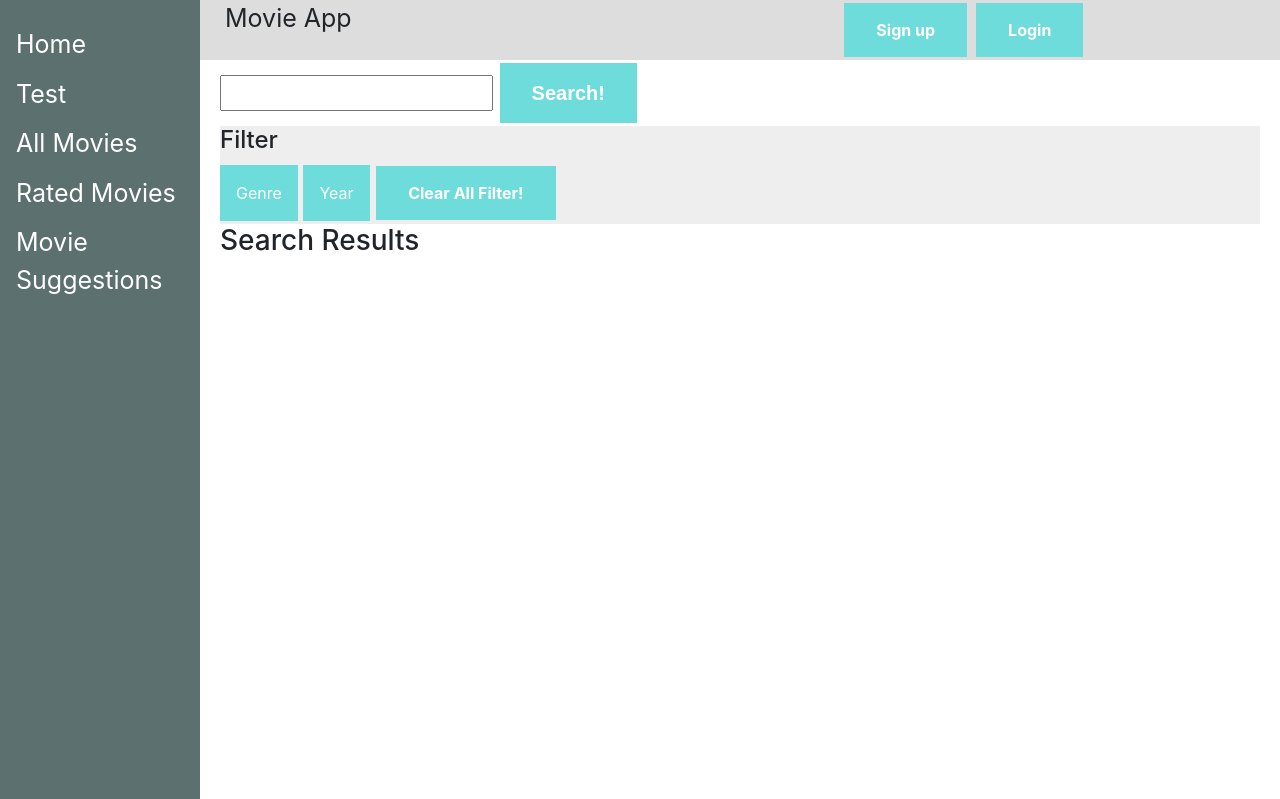
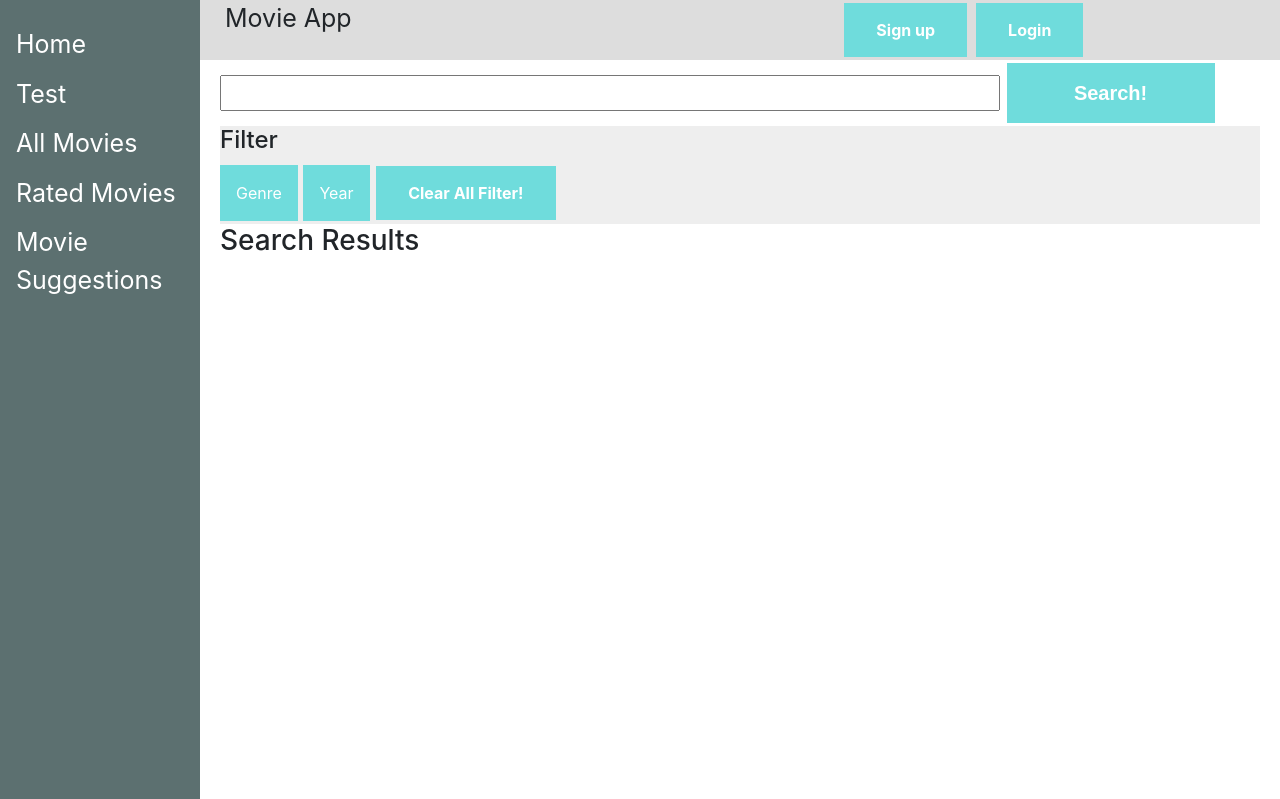
Before and after one commit to KarstenPoddig/django_movie_project, a Django app: page /movie_app/movies/ in a window 1280 px wide. Run offline with Django 3.2, Linux system fonts and the light colour scheme; data that the repository does not hold is empty; some libraries are stand-ins or nearby versions.

Commit message:
Search field: Adjusted width

```diff
--- a/movie_app/templates/base_movie.html
+++ b/movie_app/templates/base_movie.html
@@ -3,8 +3,8 @@
 {% block content_outer %}
 
     <div class="ui-widget">
-        <input id="movie_title">
-        <button id="search_button" class="button" type="submit">Search!</button>
+        <input id="movie_title" style="width: 75%">
+        <button id="search_button" class="button" type="submit" style="width: 20%">Search!</button>
     </div>
 
     <div class="filter_area">
```
